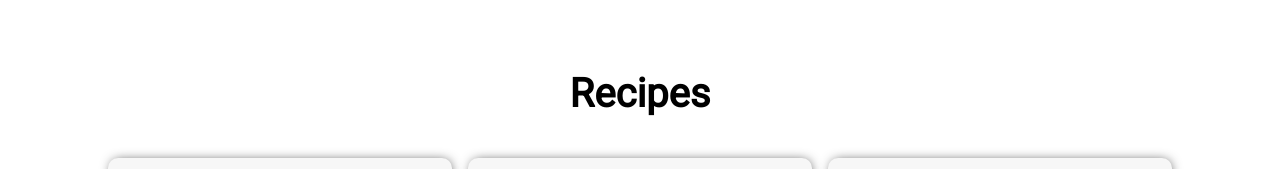
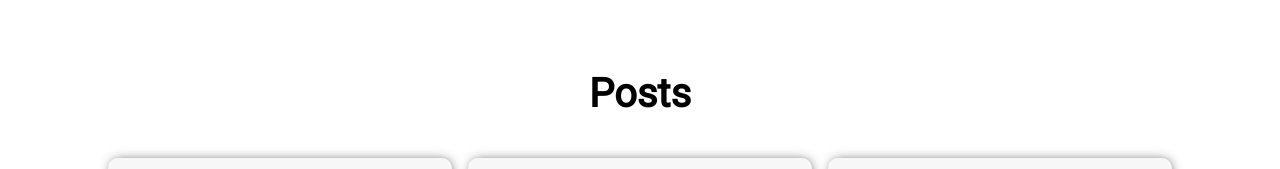
Before and after one commit to flaviohdsa/personal-blog-project-1, a plain HTML site: page index.html in a window 1280 px wide. Shown: the part 563-732 px from the top of the page. Drawn offline with Linux system fonts and the light colour scheme.

Commit message:
Update index.html

```diff
--- a/index.html
+++ b/index.html
@@ -25,7 +25,7 @@
             </div>
         </div>
         <section class="posts-container">
-            <h2>Recipes</h2>
+            <h2>Posts</h2>
             <div class="grid-wrapper">
                 <div class="box"><a class="box-link" href="project-one.html">
                     <div class="box-img post-one"></div>
```
